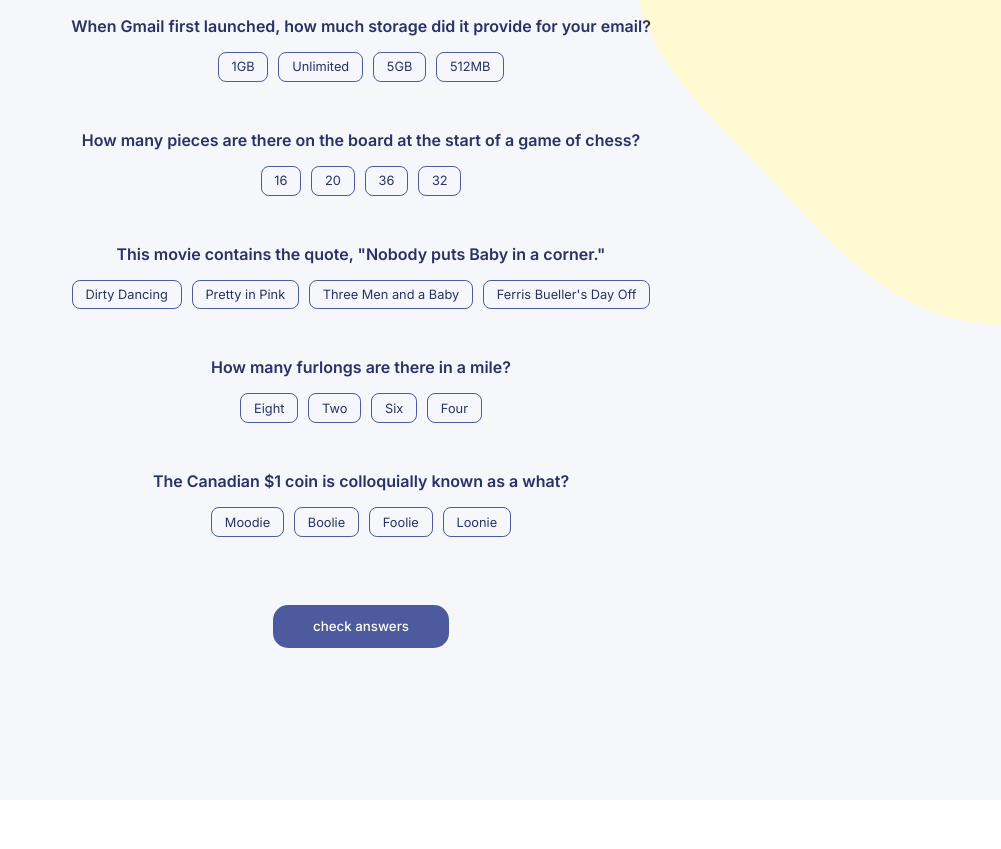
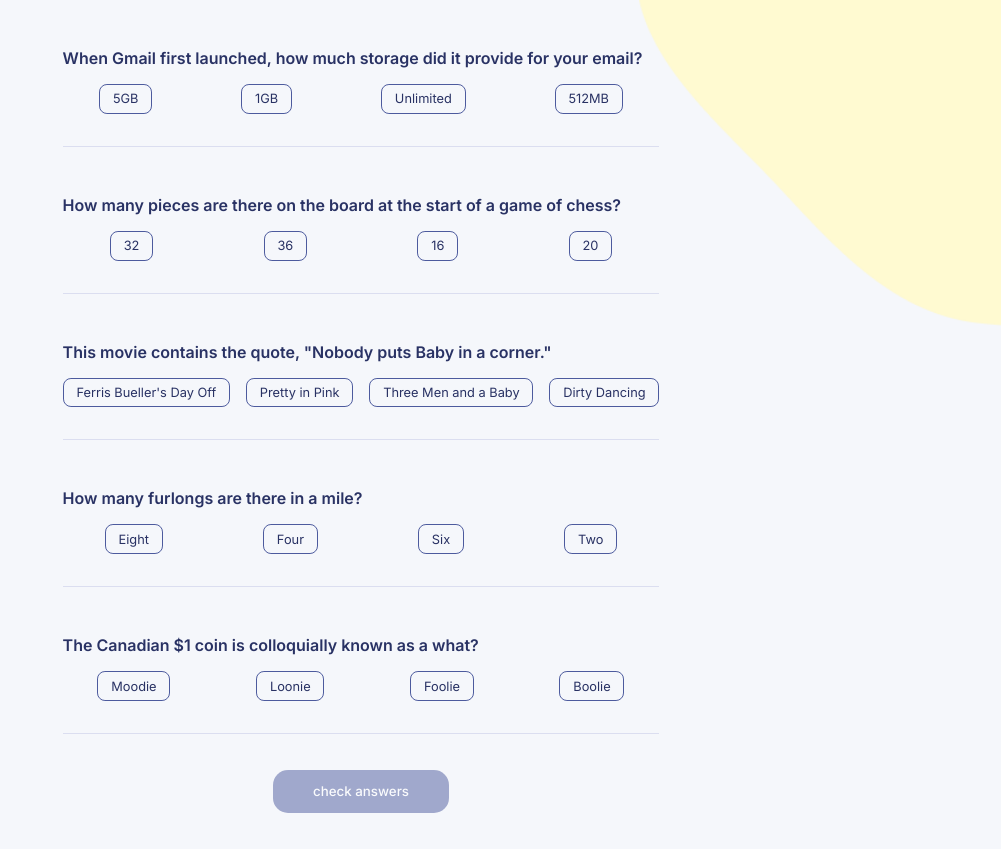
Before and after one commit to Xaffekt/react-quiz-app, a React (Vite) app: page / in a window 1280 px wide. Both pictures are taken after a click on the button "Start quiz". Shown: the whole page, without its empty margins (279-1280 px from the left). Before the commit the page ends 800 px from the top, so only its background shows below. Built offline with nearby package versions, Linux system fonts and the light colour scheme.

Commit message:
update 0.2.1
DONE
- button disable/enable
- css styling

TODO
- generate score
- new quiz

```diff
--- a/src/components/Quiz.jsx
+++ b/src/components/Quiz.jsx
@@ -6,14 +6,18 @@ import he from "he"
 
 export default function Quiz({data, startNewQuiz}) {
     const [correctAnswers, setCorrectAnswers] = useState(generateCorrectAnswers(data))
-    const [selectedAnswers, setSelectedAnswers] = useState(new Array(data.length))
-    console.log(correctAnswers)
+    const [selectedAnswers, setSelectedAnswers] = useState()
+    const [buttonDisable, setButtonDisable] = useState(true)
+    const refDisable = useRef()
+    console.log(selectedAnswers)
 
 
-    // useEffect(() => {
-    //     setSelectedAnswers(new Array(data.length))
-    //     setCorrectAnswers(generateCorrectAnswers(data))
-    // }, [data] )
+    useEffect(() => {
+        setSelectedAnswers(Array(data.length).fill(""))
+        setCorrectAnswers(generateCorrectAnswers(data))
+    }, [startNewQuiz] )
+
+
 
     function handleSelect(event) {
         const {name, value} = event.target
@@ -22,7 +26,11 @@ export default function Quiz({data, startNewQuiz}) {
             array[name] = value
             return array
         })
-        console.log(selectedAnswers)
+
+
+        //Enables check answers button if each question has a selected answer
+        const isFilled = selectedAnswers.every((element => element !== ""))
+        isFilled ? refDisable.current.removeAttribute("disabled") : null
     }
 
     function handleSubmit(event) {
@@ -55,7 +63,7 @@ export default function Quiz({data, startNewQuiz}) {
         <div className="quiz-container">
             <form onSubmit={e => {handleSubmit(e)}}>
                 {questionElements}
-                <button className="cta-btn">check answers</button>
+                <button className="cta-btn" ref={refDisable} disabled={true}>check answers</button>
             </form>
         </div>
     )
--- a/src/index.css
+++ b/src/index.css
@@ -32,7 +32,6 @@ h1 {
 }
 
 h2 {
-  text-align: center;
   font-size: 1rem;
   margin: 0 auto 1em;
 }
@@ -45,18 +44,25 @@ h2 {
   border-radius: 15px;
   font-family: inherit;
   font-weight: 500;
-  margin-top: 1.5em;
+  margin: 1.5em auto;
+}
+
+.cta-btn:disabled {
+  opacity: 0.5;
 }
 
 .question-container {
-  margin: 0 0 3em;
+  text-align: left;
+  margin: 0 0 1em;
+  padding: 2em 0;
+  border-bottom: 0.8px solid #DBDEF0;
 }
 
 .answer-container {
   display: flex;
   flex-wrap: wrap;
-  gap: 10px;
-  justify-content: center;
+  gap: 1em;
+  justify-content: space-around;
   align-items: center;
 }
 
@@ -66,10 +72,13 @@ label {
   padding: 0.5em 1em;
   font-size: .8rem;
   cursor: pointer;
+  user-select: none;
+  color: #293264
 }
 
 input[type="radio"]:checked + label  {
   background: #D6DBF5;
+  border: none;
 }
 
 input {
```
